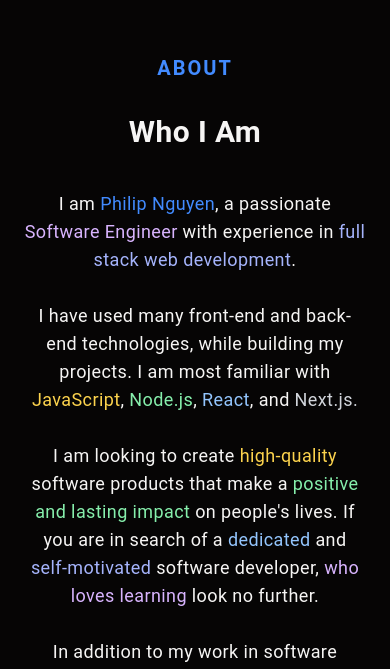
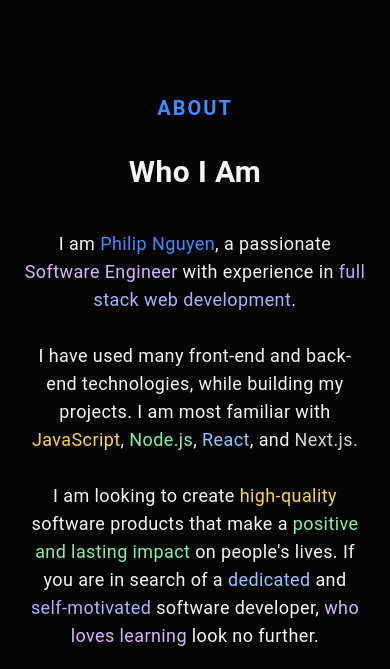
Before and after one commit to pn-code/personal-portfolio-nextjs, a Next.js app: page / in a window 390 px wide. Shown: the part 860-1529 px from the top of the page. Built offline with nearby package versions, Linux system fonts and the light colour scheme.

Commit message:
Added extra spacing to address overlap on mobile

```diff
--- a/components/About.jsx
+++ b/components/About.jsx
@@ -1,6 +1,6 @@
 const About = () => {
   return (
-    <div id="about" className="w-full h-screen text-center">
+    <div id="about" className="w-full h-screen text-center mt-10 mb-32">
       <div className="max-w-[1240px] w-full h-full mx-auto p-2 flex justify-center items-center sm:justify-start">
         <div className="w-full flex flex-col gap-4 items-center justify-center sm:items-start">
           <p className="uppercase text-xl tracking-widest text-accent font-bold">
```
